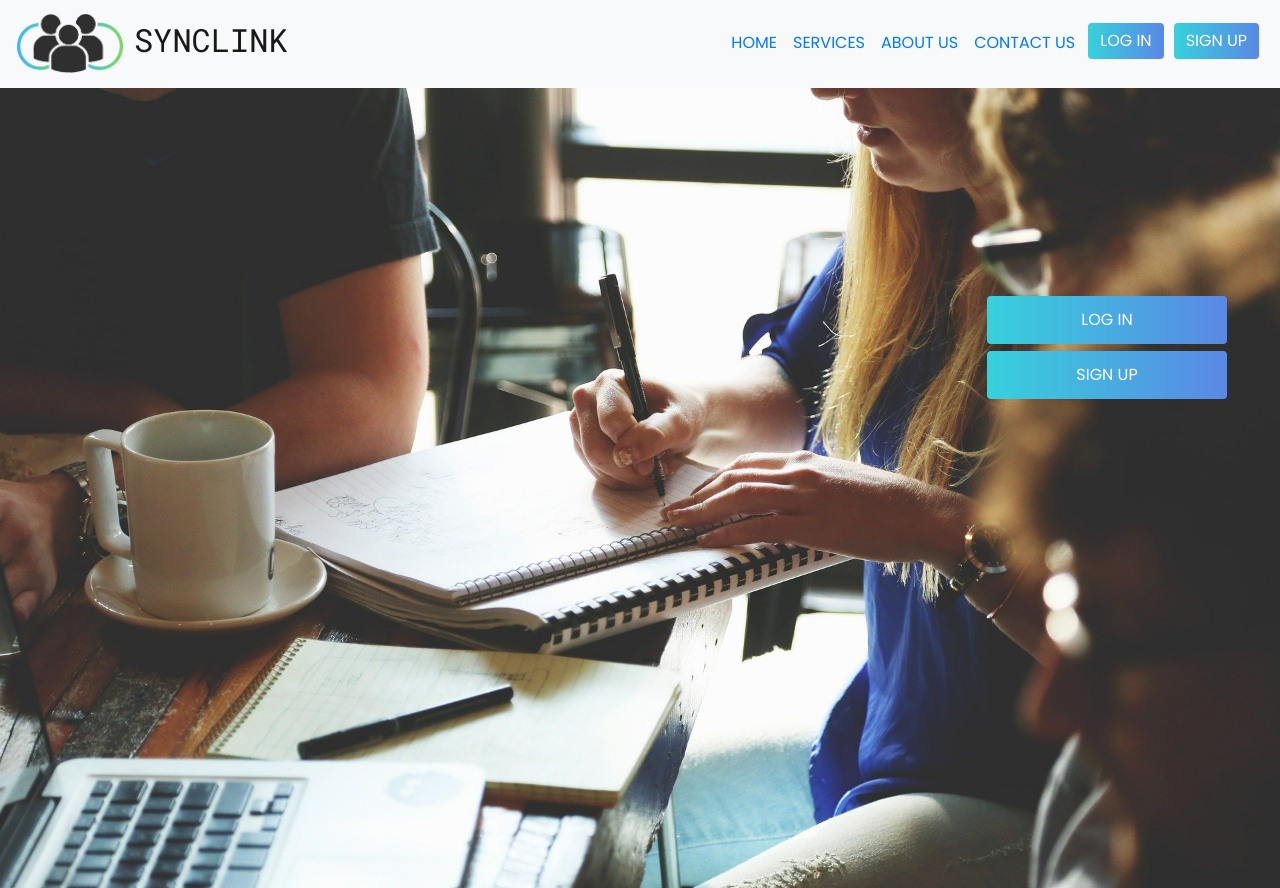
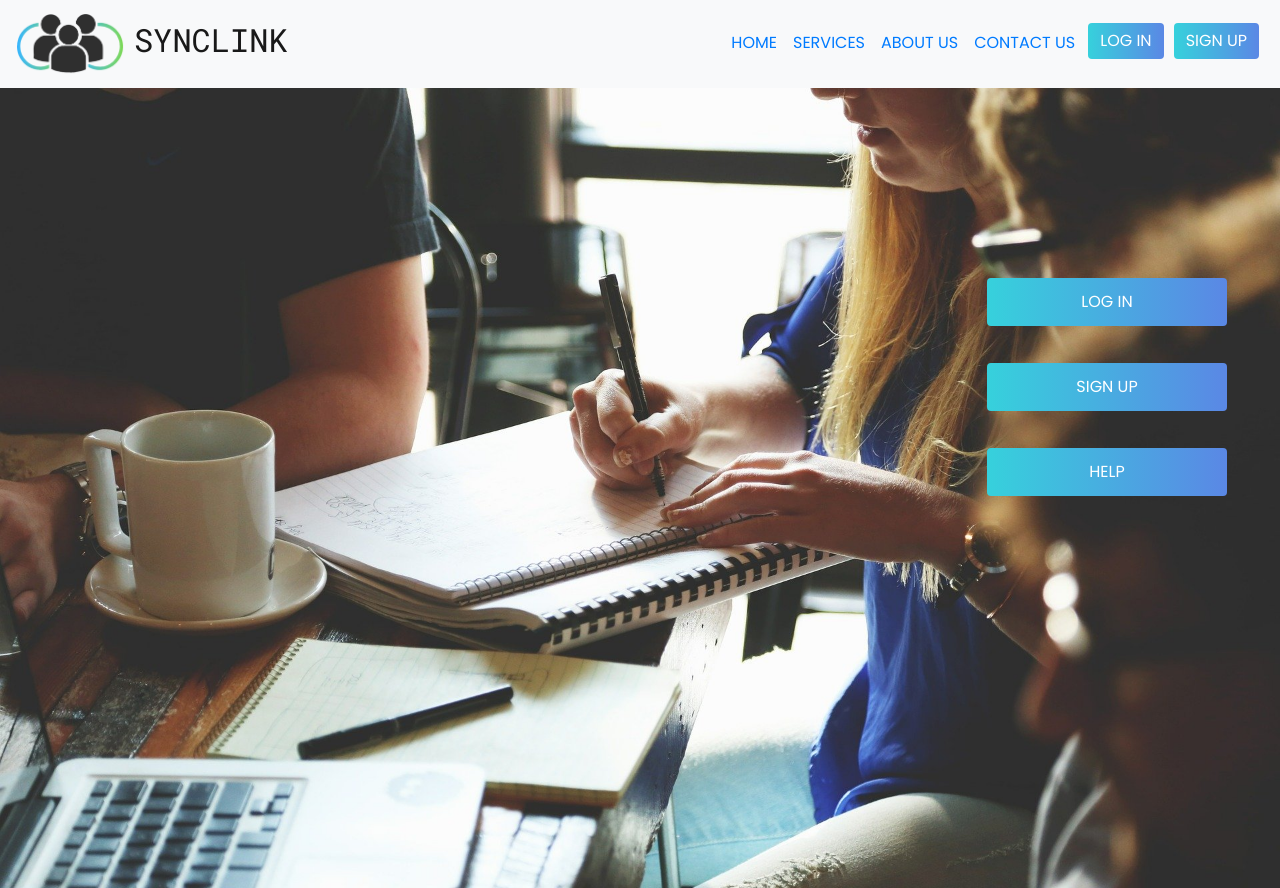
Before and after one commit to Fernando1929/semester-project-team-tbd, a React (Create React App) app in the folder team-tbd-project/: page / in a window 1280 px wide. Built offline with nearby package versions, Linux system fonts and the light colour scheme; the HTML template or start-up script is replaced by a standard one.

Commit message:
Added help button on the landing page

```diff
--- a/team-tbd-project/src/App.css
+++ b/team-tbd-project/src/App.css
@@ -36,6 +36,7 @@ html {
   outline: none;
   border: none;
   background-size: 200% auto;
+  margin: 30px;
   margin-right: 5px;
   margin-left: 5px;
   margin-bottom: 7px;
@@ -51,7 +52,7 @@ html {
   margin-bottom: 7px; */
   size: 10em;
 
-  padding-top: 13em;
+  padding-top: 10em;
   padding-right: 3em;
   list-style: none;
   display: block;
--- a/team-tbd-project/src/Pages/ContactUs.js
+++ b/team-tbd-project/src/Pages/ContactUs.js
@@ -2,7 +2,7 @@ import React from "react";
 import "../../src/App.css";
 
 function ContactUs() {
-  return <div className="ContactUs">Contact Us Page</div>;
+  return <div className="ContactUs">GG EZ u r on ur own</div>;
 }
 
 export default ContactUs;
--- a/team-tbd-project/src/Pages/Home.js
+++ b/team-tbd-project/src/Pages/Home.js
@@ -27,6 +27,13 @@ function Home() {
             </Button>
             </li>
           </Link>
+          <Link to="/ContactUs" style={{ textDecoration: "none", color: "white" }}>
+            <li>
+            <Button className="btn--secondary" variant="primary">
+              HELP
+            </Button>
+            </li>
+          </Link>
           </ol>
     </div>
 
```
